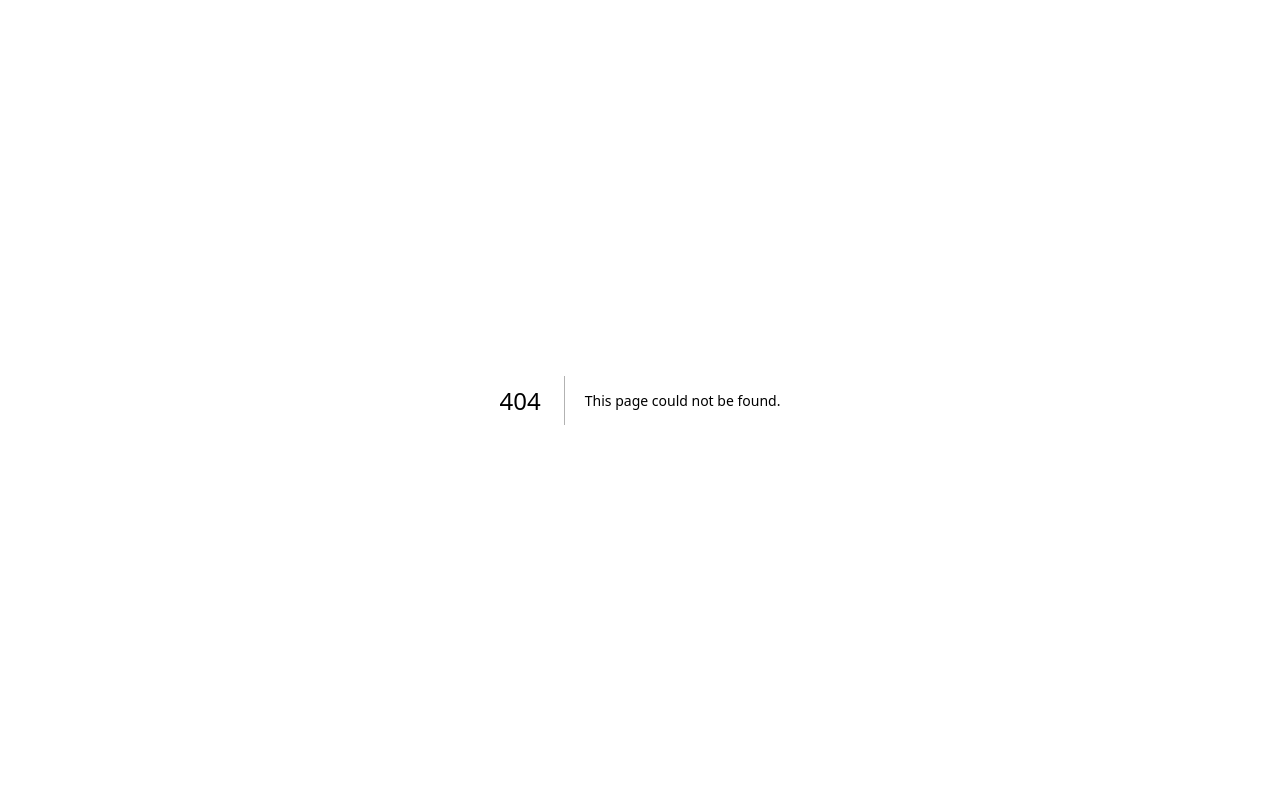
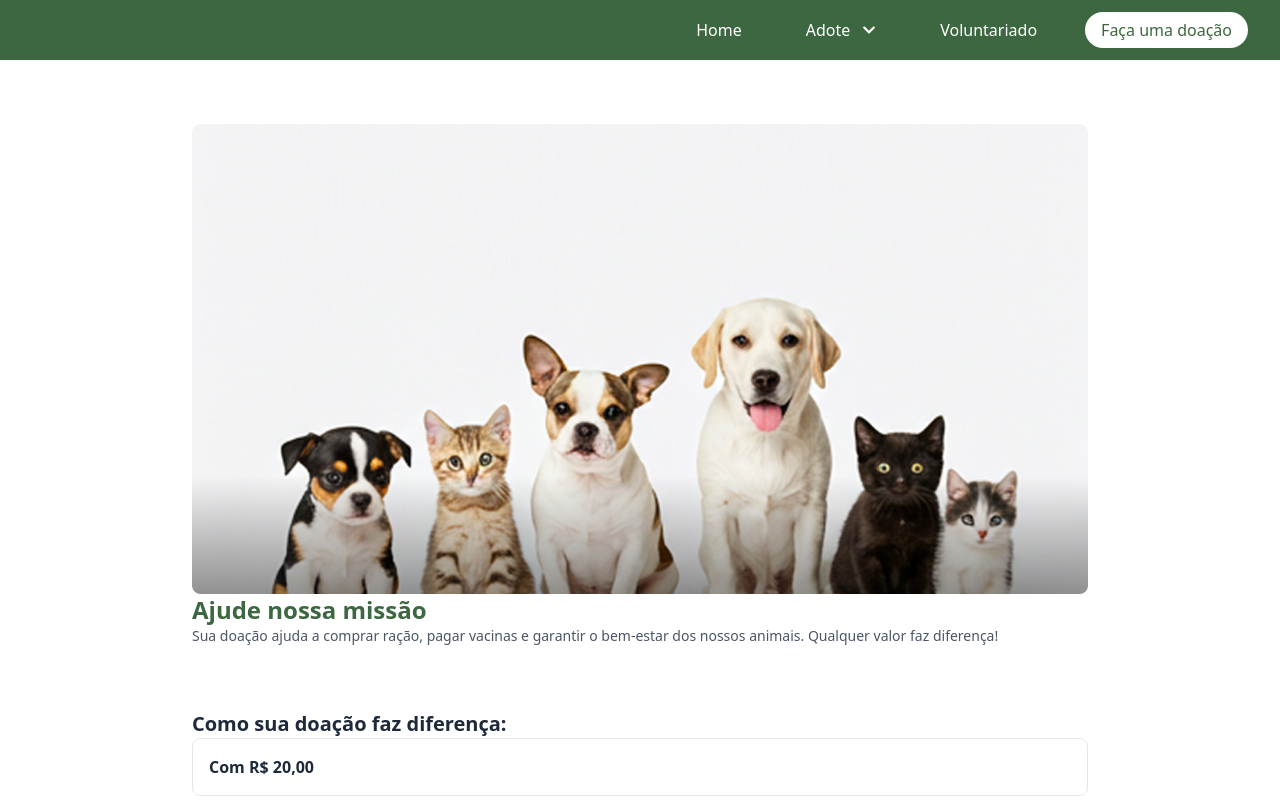
Before and after one commit to sofiaparreira/ONG-frontend, a Next.js app: page /doe in a window 1280 px wide. Before the commit this address had no page. Built offline with nearby package versions, Linux system fonts and the light colour scheme; a web font is replaced by a local one.

Commit message:
feat: criando página de doação

```diff
--- /dev/null
+++ b/src/app/doe/page.tsx
@@ -0,0 +1,29 @@
+import NavBar from '@/components/NavBar/NavBar'
+import Image from 'next/image'
+import React from 'react'
+
+const page = () => {
+  return (
+    <main>
+        <NavBar />
+
+        <section className='px-48 py-16'>
+            <Image className='w-full object-cover' src={'/image_doe.png'} alt='' width={500} height={500} />
+            <h1 className='text-primary-green text-2xl font-bold'>Ajude nossa missão</h1>
+            <p className='text-sm text-gray-600'>Sua doação ajuda a comprar ração, pagar vacinas e garantir o bem-estar dos nossos animais. Qualquer valor faz diferença!</p>
+        </section>
+
+        <section className='px-48'>
+            <h2 className='text-xl font-bold'>Como sua doação faz diferença:</h2>
+            <div className="gri grid-cols-3 gap-8">
+                <div className='p-4 rounded-lg border border-gray-200'>
+                    <h3 className='font-semibold'>Com R$ 20,00</h3>
+                </div>
+            </div>
+        </section>
+
+    </main>
+  )
+}
+
+export default page
--- a/src/components/NavBar/NavBar.tsx
+++ b/src/components/NavBar/NavBar.tsx
@@ -29,7 +29,7 @@ const NavBar = () => {
 
 
         <li className='px-4 cursor-pointer'>Voluntariado</li>
-        <li className='px-4 cursor-pointer bg-white text-primary-green rounded-full py-1.5 hover:bg-gray-200 duration-300'>Faça uma doação</li>
+        <li className='px-4 cursor-pointer bg-white text-primary-green rounded-full py-1.5 hover:bg-gray-200 duration-300'><Link href={'/doe'}>Faça uma doação</Link></li>
       </ul>
     </nav>
   )
```
Also changed, not shown: public/image_doe.png (added).
